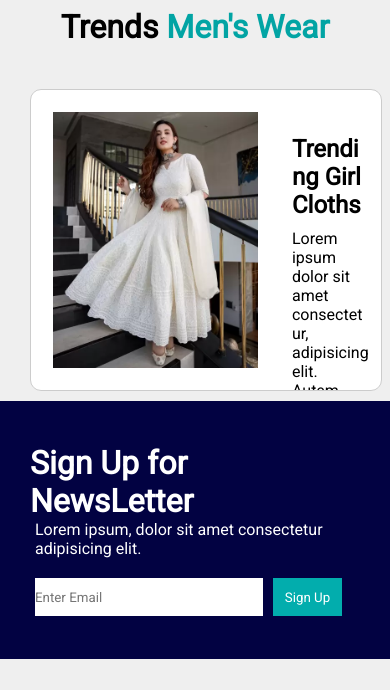
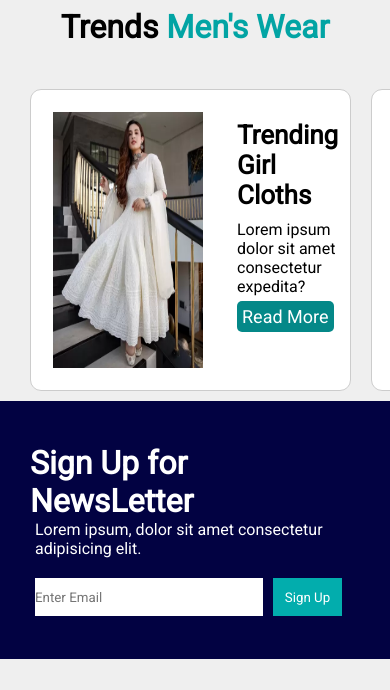
Before and after one commit to priyanshu4956/Trends-Shopping-App, a plain HTML site: page index.html in a window 390 px wide. Shown: the part 2360-3050 px from the top of the page. Drawn offline with Linux system fonts and the light colour scheme; a web font is replaced by a local one.

Commit message:
change some css

```diff
--- a/index.html
+++ b/index.html
@@ -242,7 +242,7 @@
                             <img src="images/tr1.webp" alt="">
                             <div class="blogText">
                                 <h2>Trending Girl Cloths</h2>
-                                <p>Lorem ipsum dolor sit amet consectetur, adipisicing elit. Autem, animi expedita?</p>
+                                <p>Lorem ipsum dolor sit amet consectetur expedita?</p>
                                 <a href="https://influencermarketinghub.com/best-fashion-blogs/">Read More</a>
                             </div>
                         </div>
@@ -251,7 +251,7 @@
                             <img src="images/tr3.webp" alt="">
                             <div class="blogText">
                                 <h2>Trending Boys Cloths</h2>
-                                <p>Lorem ipsum dolor sit amet consectetur, adipisicing elit. Autem, animi expedita?</p>
+                                <p>Lorem ipsum dolor sit amet consectetur expedita?</p>
                                 <a href="https://www.apetogentleman.com/">Read More</a>
                             </div>
                         </div>
--- a/style.css
+++ b/style.css
@@ -325,8 +325,6 @@ ul li i:hover {
     margin-top: 30px;
 }
 
-/* /contact */
-
 .contact {
     display: none;
 }
@@ -349,13 +347,6 @@ ul li i:hover {
     padding: 33px;
     margin: auto;
     margin-top: 7%;
-    /*
-    display: flex;
-    justify-content: center;
-    width: 1000px;
-    margin-top: 5%;
-    background-color: #fff;
-    margin-left: 10%; */
 
 }
 
@@ -615,7 +606,13 @@ ul li i:hover {
         text-overflow: ellipsis;
         justify-content: start;
     }
-
+    .blogText h2{
+        font-size: 26px;
+        margin-top: -15px;
+    }
+    .blog img{
+        width: 150px;
+    }
     .blogText::-webkit-scrollbar {
         display: none;
     }
```
